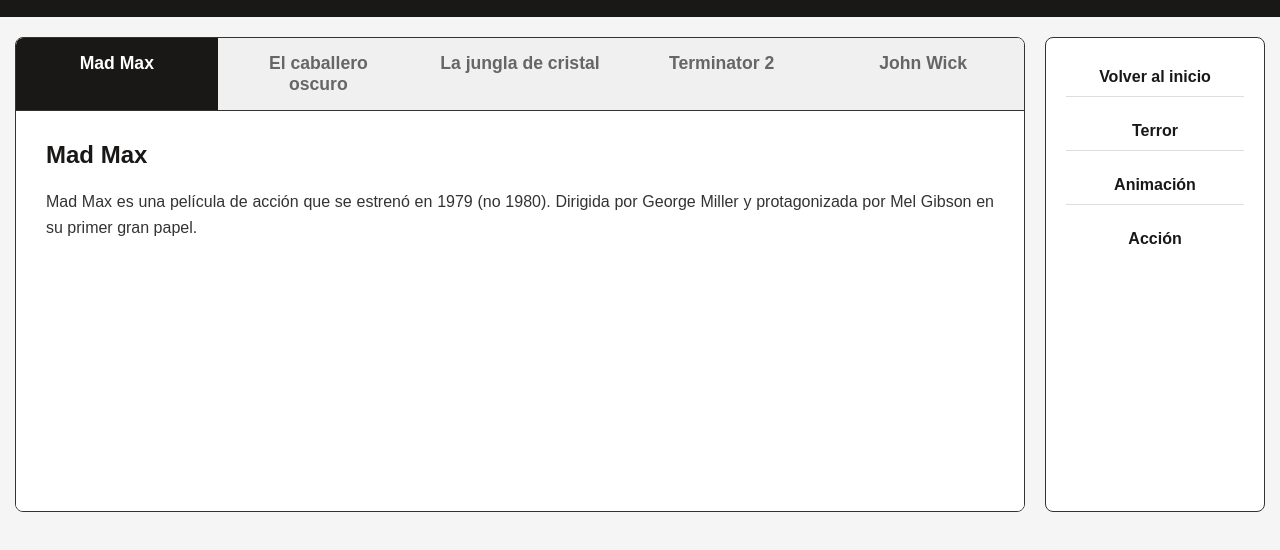
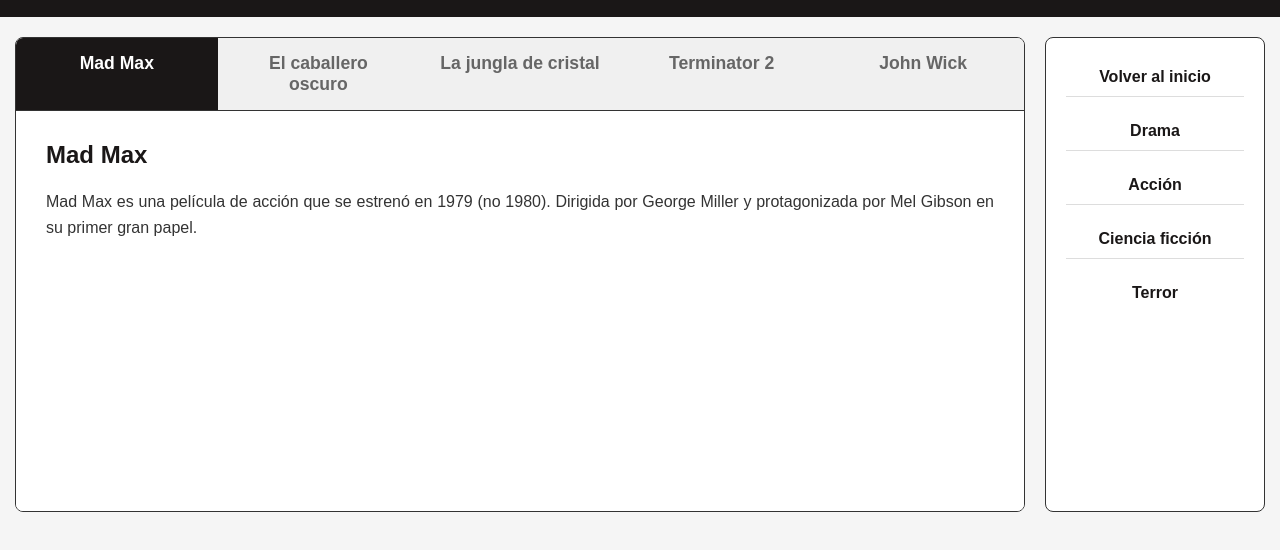
Before and after one commit to vjp-javierbFH/DIW, a plain HTML site: page FernandezHuidobroJavier-Proyecto/Animacion.html in a window 1280 px wide. Shown: the part 68-618 px from the top of the page. Drawn offline with Linux system fonts and the light colour scheme.

Commit message:
ajustes pequeños

```diff
--- a/FernandezHuidobroJavier-Proyecto/Animacion.html
+++ b/FernandezHuidobroJavier-Proyecto/Animacion.html
@@ -35,32 +35,38 @@
                 <!-- Contenidos de las pestañas -->
                 <div class="tab-panel" id="panel1">
                     <h2>Mad Max</h2>
-        <p>Mad Max es una película de acción que se estrenó en 1979 (no 1980). Dirigida por George Miller y protagonizada por Mel Gibson en su primer gran papel.</p>
+                    <p>Mad Max es una película de acción que se estrenó en 1979 (no 1980). Dirigida por George Miller y
+                        protagonizada por Mel Gibson en su primer gran papel.</p>
                 </div>
                 <div class="tab-panel" id="panel2">
                     <h2>El caballero oscuro</h2>
-        <p>El caballero oscuro es una película de acción que se estrenó en 2008. Dirigida por Christopher Nolan y con una icónica interpretación de Heath Ledger como el Joker.</p>
+                    <p>El caballero oscuro es una película de acción que se estrenó en 2008. Dirigida por Christopher
+                        Nolan y con una icónica interpretación de Heath Ledger como el Joker.</p>
                 </div>
                 <div class="tab-panel" id="panel3">
                     <h2>La jungla de cristal</h2>
-        <p>La jungla de cristal (Die Hard) se estrenó en 1988, no en 2001 ni fue dirigida por James Cameron. Es un clásico de acción dirigido por John McTiernan y protagonizado por Bruce Willis.</p>
+                    <p>La jungla de cristal (Die Hard) se estrenó en 1988, no en 2001 ni fue dirigida por James Cameron.
+                        Es un clásico de acción dirigido por John McTiernan y protagonizado por Bruce Willis.</p>
                 </div>
                 <div class="tab-panel" id="panel4">
                     <h2>Terminator 2</h2>
-        <p>Terminator 2: El juicio final se estrenó en 1991. Dirigida por James Cameron y protagonizada por Arnold Schwarzenegger, Linda Hamilton y Edward Furlong.</p>
+                    <p>Terminator 2: El juicio final se estrenó en 1991. Dirigida por James Cameron y protagonizada por
+                        Arnold Schwarzenegger, Linda Hamilton y Edward Furlong.</p>
                 </div>
                 <div class="tab-panel" id="panel5">
                     <h2>John Wick</h2>
-        <p>John Wick se estrenó en 2014. Dirigida por Chad Stahelski y protagonizada por Keanu Reeves. (Nota: Laurence Fishburne y Carrie-Anne Moss aparecen en secuelas, no en la primera).</p>
+                    <p>John Wick se estrenó en 2014. Dirigida por Chad Stahelski y protagonizada por Keanu Reeves.
+                        (Nota: Laurence Fishburne y Carrie-Anne Moss aparecen en secuelas, no en la primera).</p>
                 </div>
             </div>
         </main>
 
         <aside class="enlaces">
             <a href="PaginaBienvenida.html">Volver al inicio</a>
+            <a href="Drama.html">Drama</a>
+            <a href="accion.html">Acción</a>
+            <a href="Ciencia-ficcion.html">Ciencia ficción</a>
             <a href="terror.html">Terror</a>
-            <a href="animacion.html">Animación</a>
-            <a href="accion.html">Acción</a>
         </aside>
 
     </div>
```
Also changed, not shown: FernandezHuidobroJavier-Proyecto/Drama.html (+2 -1 lines), FernandezHuidobroJavier-Proyecto/accion.html (+12 -6 lines), FernandezHuidobroJavier-Proyecto/terror.html (+2 -1 lines). Lines whose indentation alone changed are shown as unchanged.
